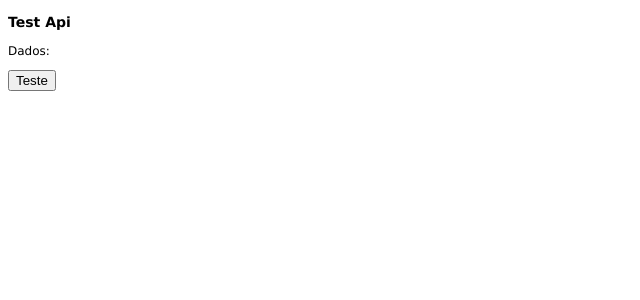
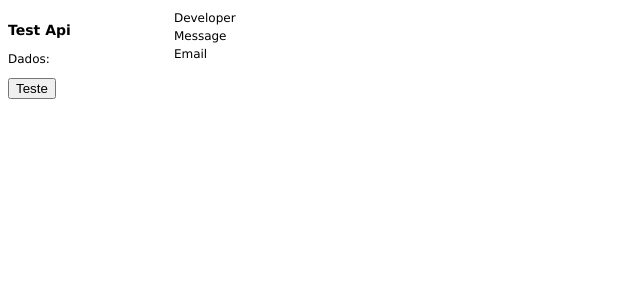
Before and after one commit to adrianosisdelli/php_test, a PHP site: page / in a window 1280 px wide. Shown: the top 300 px of the page, without its empty margins (0-640 px from the left). Run offline with PHP 8.4, Linux system fonts and the light colour scheme.

Commit message:
Funcional 1

```diff
--- a/index.php
+++ b/index.php
@@ -9,17 +9,48 @@ $application_name = 'Test Api';
 	<title><?php echo($application_name); ?></title>
 </head>
 <body style="font-family: Verdana; font-size: 12px;">
-	<h3><?php echo($application_name); ?></h3>
-	<p>Dados:</p>
-	<button id="btnTeste">Teste</button>
+	<div class="container" style="display: flex;">
+		<div style="margin-right: 100px;">
+			<h3><?php echo($application_name); ?></h3>
+			<p>Dados:</p>
+			<button id="btnTeste">Teste</button>
+		</div>
+		<div>
+			<table>
+				<tr>
+					<td>Developer</td>
+					<td id="devName"></td>
+				</tr>
+				<tr>
+					<td>Message</td>
+					<td id="message"></td>
+				</tr>
+				<tr>
+					<td>Email</td>
+					<td id="document"></td>
+				</tr>
+			</table>
+		</div>
+	</div>
+
 	<script type="text/javascript">
 		$(document).ready(function(){
 
-			$("btnTeste").click(function(){
-				$.ajax({
-					url: 'adrsisdelli.ddns.net:3000/adriano.costa',
-					success: function(data) {
-						alert(data);
+			$("#btnTeste").click(function(){
+				$.ajax(
+				{
+					type: 'GET',
+					url: 'http://adrsisdelli.ddns.net:3000/adriano.costa',
+					dataType: 'json',
+					crossDomain: true,
+					async: true,
+					success: function (data) {
+						$("#devName").html('<strong>' + data.developer + '</strong>');
+						$("#message").html('<strong>' + data.message + '</strong>');
+						$("#document").html('<strong>' + data.values[4].email + '</strong>');
+					},
+					error: function(data) {
+						alert(JSON.stringify(data));
 					}
 				});
 			});
```
